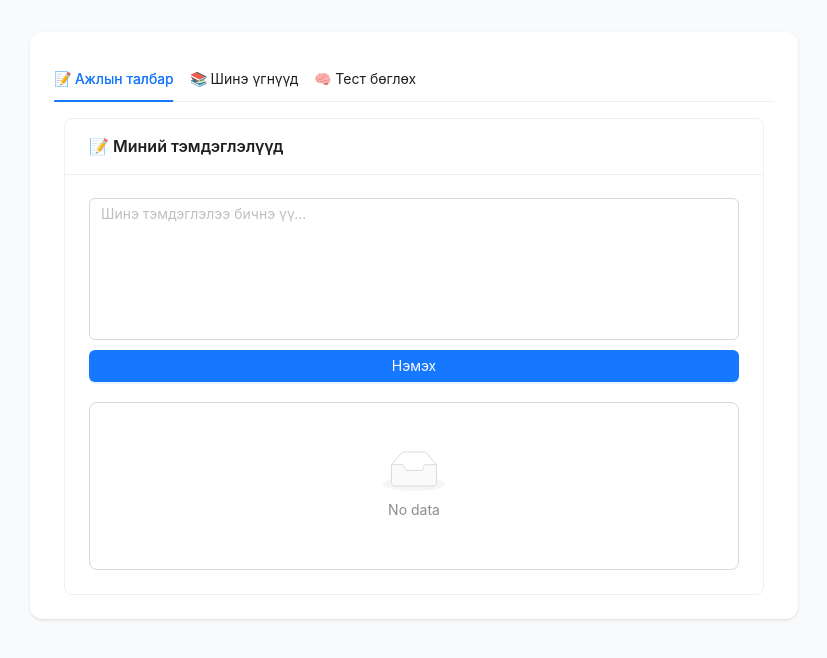
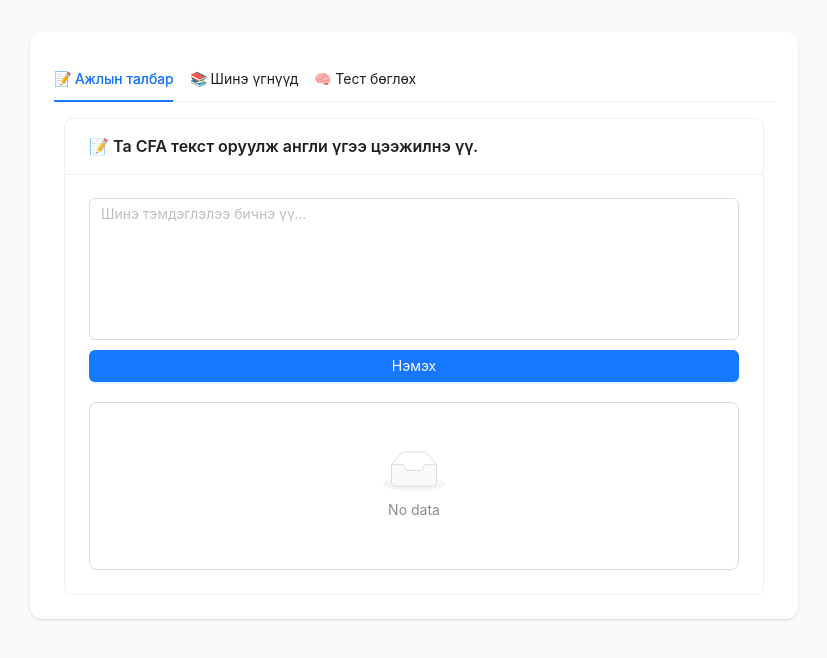
Before and after one commit to lodoisambuutechpack-code/memorize-words, a Next.js app: page / in a window 1280 px wide. Shown: the top 658 px of the page, without its empty margins (226-1053 px from the left). Built offline with nearby package versions, Linux system fonts and the light colour scheme.

Commit message:
feat: profile

```diff
--- a/src/app/components/notes.js
+++ b/src/app/components/notes.js
@@ -77,7 +77,7 @@ export default function Notes({ wordExplanations, setWordExplanations }) {
 
   return (
     <div style={{ maxWidth: 700, margin: "0 auto" }}>
-      <Card title="📝 Миний тэмдэглэлүүд">
+      <Card title="📝 Та CFA текст оруулж англи үгээ цээжилнэ үү.">
         <Space.Compact style={{ width: "100%", marginBottom: 10 }}>
           <TextArea
             placeholder="Шинэ тэмдэглэлээ бичнэ үү..."
```
